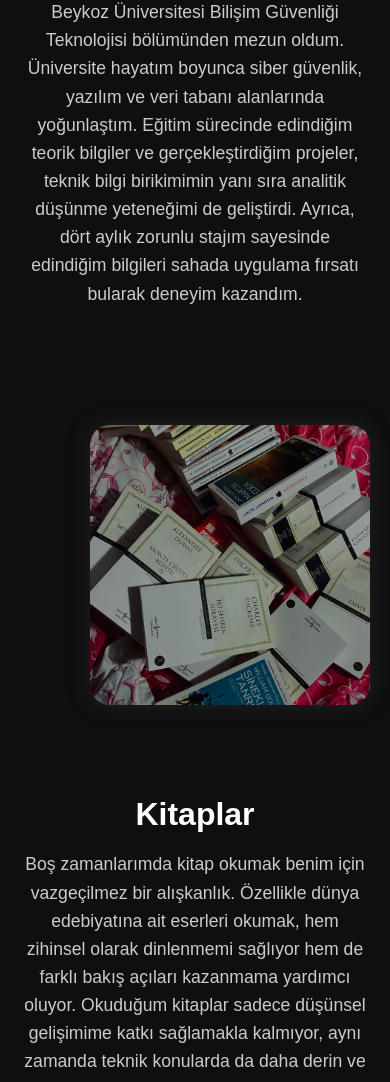
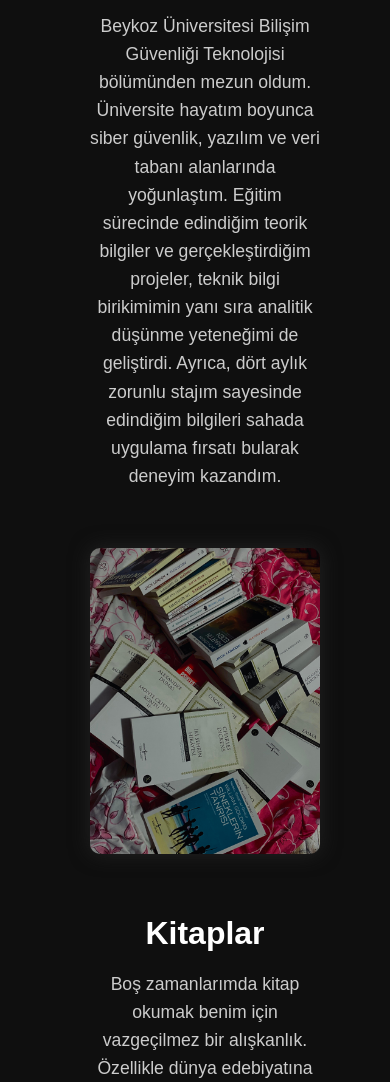
Before and after one commit to ruveydaabaci/kisiselsitem, a plain HTML site: page about.html in a window 390 px wide. Shown: the part 727-1809 px from the top of the page. Drawn offline with Linux system fonts and the light colour scheme.

Commit message:
Update style.css

```diff
--- a/css/style.css
+++ b/css/style.css
@@ -357,20 +357,47 @@ body {
   }
 
   /* Hakkımda blokları */
-  .about-block {
-    flex-direction: column;
-    padding: 0;
+.about-section {
+  display: flex;
+  flex-direction: column;
+  gap: 40px;
+  padding: 40px 20px;
+}
+
+.about-block {
+  display: flex;
+  justify-content: space-between;
+  align-items: center;
+  gap: 30px;
+}
+
+.about-block.reverse {
+  flex-direction: row-reverse;
+}
+
+.about-image img {
+  max-width: 100%;
+  height: auto;
+  border-radius: 10px;
+}
+
+/* Mobil uyum */
+@media (max-width: 768px) {
+  .about-block,
+  .about-block.reverse {
+    flex-direction: column !important;
     text-align: center;
   }
 
+  .about-image,
   .about-text {
-    max-width: 100%;
+    width: 100%;
   }
 
-  .about-image img {
-    width: 280px;
-    height: 280px;
+  .about-text {
+    padding: 0 10px;
   }
+}
 
   /* Sertifika ve proje kartları */
   .certificates-grid,
@@ -403,13 +430,20 @@ body {
 }
 
 
-.footer {
-  width: 100%;
-  padding: 20px;
+footer {
   background-color: #121212;
   color: #ccc;
   text-align: center;
+  padding: 20px 0;
   font-size: 0.9rem;
   position: relative;
   bottom: 0;
+  width: 100%;
 }
+
+@media (max-width: 768px) {
+  footer {
+    font-size: 0.8rem;
+    padding: 15px 10px;
+  }
+}
```
